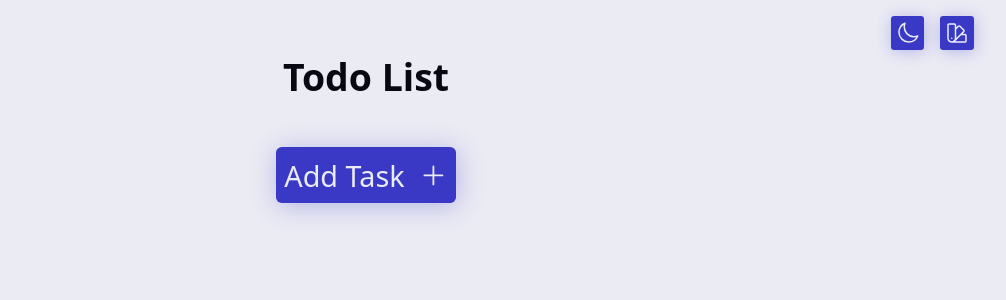
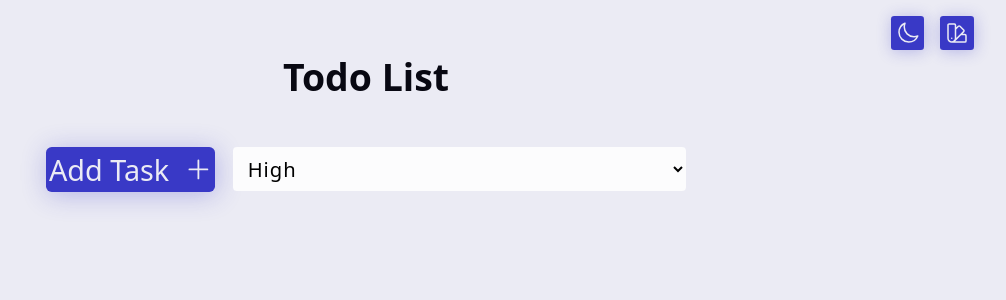
Before and after one commit to Imran-A-K/Qtec-To-Do, a React (Vite) app: page / in a window 1280 px wide. Shown: the top 300 px of the page, without its empty margins (274-1280 px from the left). Built offline with nearby package versions, Linux system fonts and the light colour scheme.

Commit message:
Modified styling for add todo

```diff
--- a/src/App.jsx
+++ b/src/App.jsx
@@ -5,6 +5,7 @@ import useLocalStorage from "./hooks/useLocalStorage";
 import TaskList from "./components/taskDisplay/taskList/Tasklist";
 import EditForm from "./components/taskEdit/EditForm";
 import ThemeSwitcher from "./components/theme/ThemeSwitcher";
+import { taskPriorities } from "./constants/priorityConstants";
 
 function App() {
   const [tasks, setTasks] = useLocalStorage("todo-tasks", []);
@@ -12,7 +13,7 @@ function App() {
   const [editedTask, setEditedTask] = useState(null);
   const [isEditing, setIsEditing] = useState(false);
   const [previousFocusEl, setPreviousFocusEl] = useState(null);
-
+  const [filter, setFilter] = useState("Show all");
   const addTask = (task) => {
     setTasks((prevState) => [...prevState, task]);
   };
@@ -78,6 +79,21 @@ function App() {
           Add Task
           <PlusIcon width={24} height={24} />
         </button>
+        <select
+          value={filter}
+          onChange={(event) => setFilter(event.target.value)}
+          className="select"
+          required
+        >
+          <option value="" disabled hidden>
+            Show all
+          </option>
+          {taskPriorities.map((priority) => (
+            <option key={priority} value={priority}>
+              {priority}
+            </option>
+          ))}
+        </select>
       </div>
       {tasks && (
         <TaskList
--- a/src/index.css
+++ b/src/index.css
@@ -118,6 +118,7 @@ h1 {
   display: grid;
   gap: clamp(2rem, 3.5vmax, 8rem);
   text-align: center;
+  min-width: 50vw;
 }
 
 hr {
@@ -173,6 +174,11 @@ hr {
   justify-content: space-between;
   gap: 0.6em;
   font-size: var(--_size);
+  width: 100%;
+}
+.addTask > .btn {
+  width: 100%;
+  padding: 0.1em;
 }
 .todo {
   display: flex;
```
